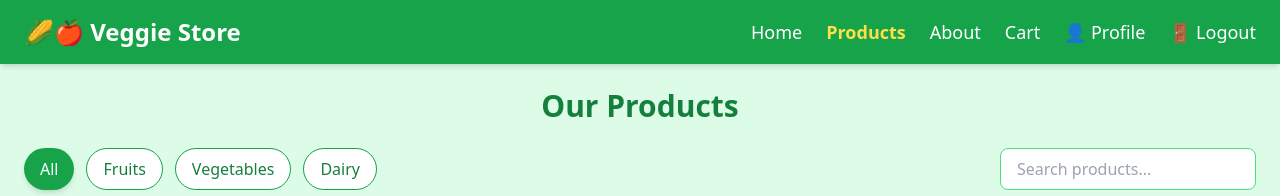
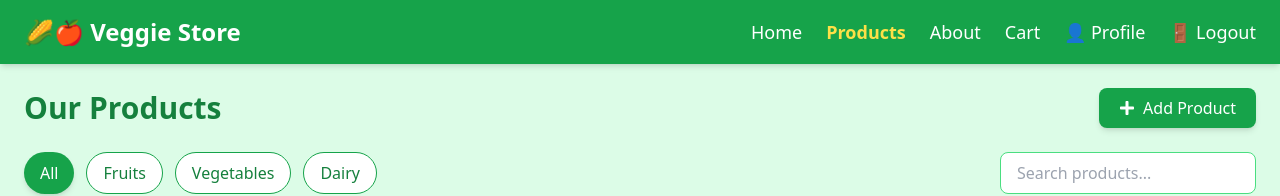
Before and after one commit to 69thilip-M/ecommerce-kvr, a React (Vite) app: page /kmrvegetables/products in a window 1280 px wide. Shown: the top 196 px of the page. Built offline with nearby package versions, Linux system fonts and the light colour scheme.

Commit message:
add product button has been added to the productpage

```diff
--- a/src/pages/Products.jsx
+++ b/src/pages/Products.jsx
@@ -3,7 +3,7 @@ import { useNavigate } from "react-router-dom";
 import productsData from "./productsData";
 import Navbar from "../components/Navbar";
 import Footer from "../components/Footer";
-import { FaCartPlus, FaTrash } from "react-icons/fa";
+import { FaCartPlus, FaTrash, FaPlus } from "react-icons/fa"; // ⬅️ Added FaPlus
 import { useCart } from "../context/CartContext";
 
 function Products() {
@@ -25,9 +25,19 @@ function Products() {
       <Navbar />
 
       <div className="p-6 flex-grow">
-        <h1 className="text-3xl font-bold mb-6 text-center text-green-700">
-          Our Products
-        </h1>
+        <div className="flex flex-col md:flex-row items-center justify-between mb-6">
+          <h1 className="text-3xl font-bold text-green-700 text-center md:text-left">
+            Our Products
+          </h1>
+
+          {/* ✅ Add Product Button */}
+          <button
+            onClick={() => navigate("/add-product")}
+            className="mt-4 md:mt-0 flex items-center gap-2 bg-green-600 text-white px-5 py-2 rounded-lg font-medium shadow-md hover:bg-green-700 transition"
+          >
+            <FaPlus /> Add Product
+          </button>
+        </div>
 
         {/* ✅ Category Tabs + Search */}
         <div className="flex flex-col md:flex-row items-center justify-between gap-4 mb-8">
```
